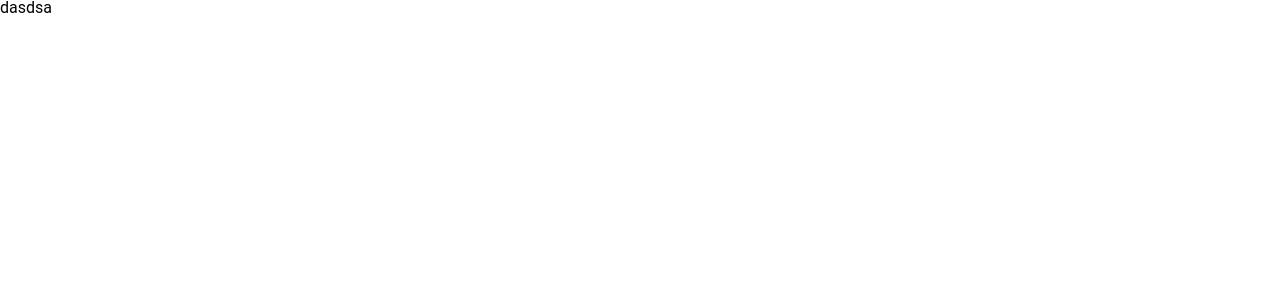
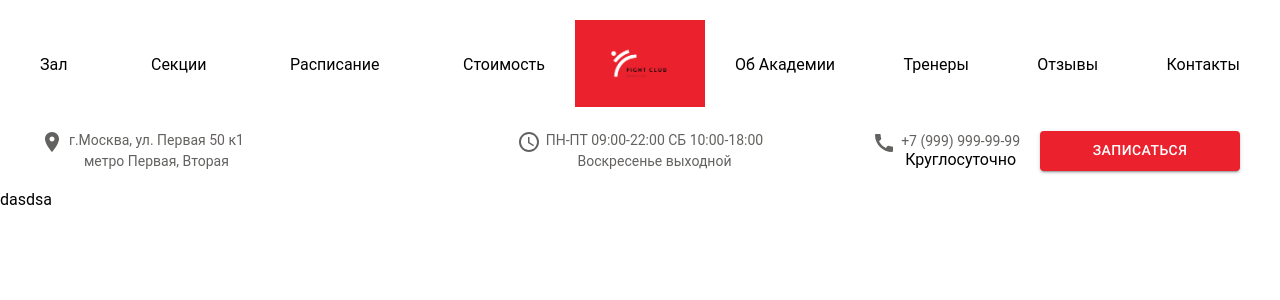
Before and after one commit to TamirlanShakh/fight-club, a React (Create React App) app: page /schedule in a window 1280 px wide. Shown: the top 300 px of the page. Built offline with nearby package versions, Linux system fonts and the light colour scheme; a web font is replaced by a local one.

Commit message:
fix header

```diff
--- a/src/pages/Schedule/index.tsx
+++ b/src/pages/Schedule/index.tsx
@@ -1,11 +1,11 @@
 import React from 'react';
 import './Schedule.scss';
-import Header from '../../includes/Header';
+import Header from '../../includes/Header/index.tsx';
 
 const Schedule = () => {
     return (
         <>
-            {/* <Header /> */}
+            <Header />
             <div className="schedule">dasdsa</div>
         </>
     );
```
